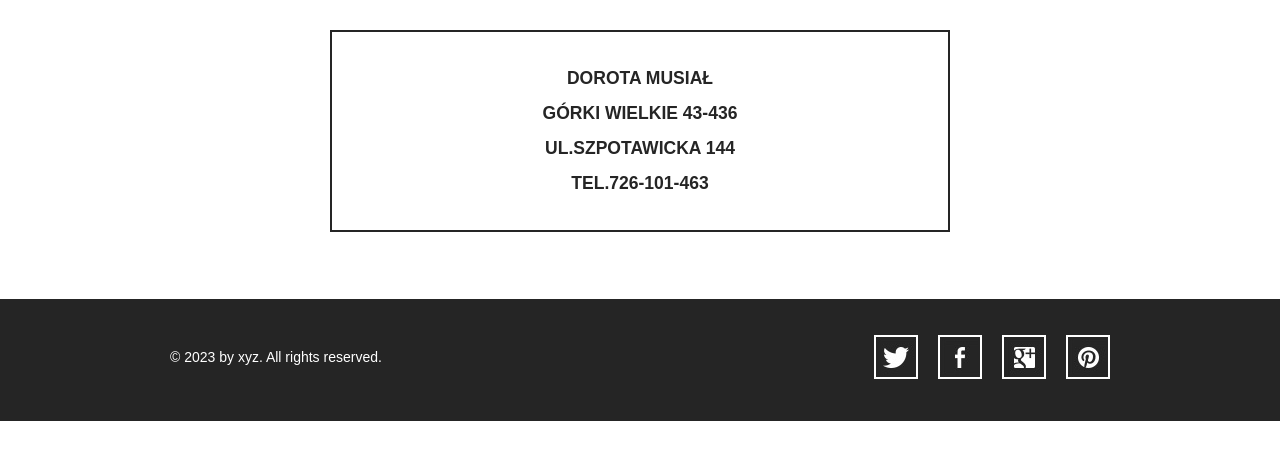
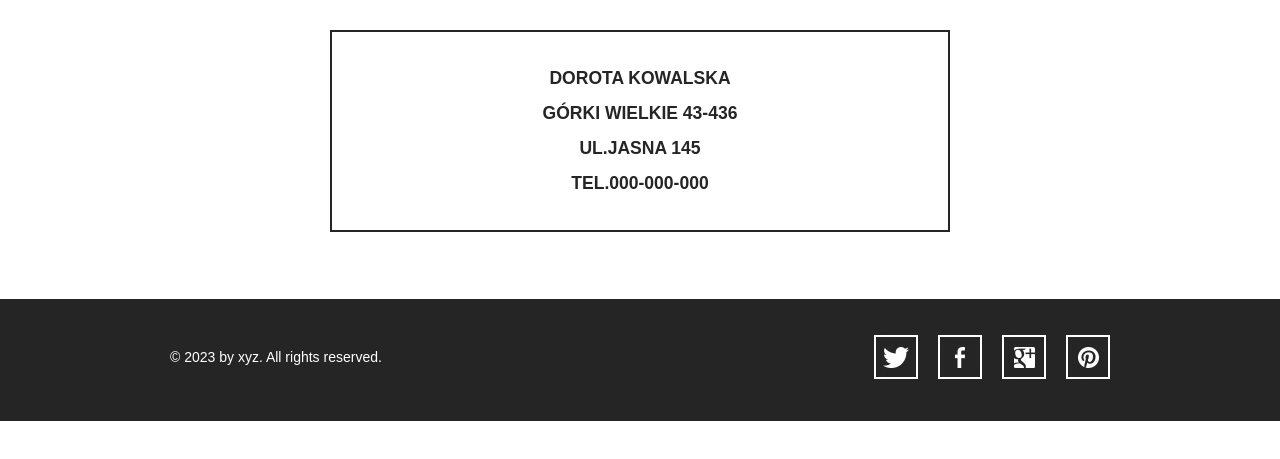
Before and after one commit to R1PeR/HtmlPage, a plain HTML site: page contact.html in a window 1280 px wide. Shown: the part 203-662 px from the top of the page. Drawn offline with Linux system fonts and the light colour scheme.

Commit message:
Fourth
Fixed title
Fixed contact data

```diff
--- a/contact.html
+++ b/contact.html
@@ -4,7 +4,7 @@
 <head>
 	<meta charset="UTF-8">
 	<meta name="viewport" content="width=device-width, initial-scale=1.0">
-	<title>Contact - Mustache Enthusiast</title>
+	<title>Contact - DOR-GARDEN</title>
 	<link rel="stylesheet" type="text/css" href="css/style.css">
 	<link rel="stylesheet" type="text/css" href="css/mobile.css" media="screen and (max-width : 568px)">
 	<script type="text/javascript" src="js/mobile.js"></script>
@@ -32,10 +32,10 @@
 	<div id="body">
 		<h1><span>address and number</span></h1>
 			<div class="contact">
-				<h3>Dorota Musiał</h3>
+				<h3>Dorota Kowalska</h3>
 				<h3>Górki Wielkie 43-436</h3>
-				<h3>ul.Szpotawicka 144</h3>
-				<h3>tel.726-101-463</h3>
+				<h3>ul.Jasna 145</h3>
+				<h3>tel.000-000-000</h3>
 			</div>
 	</div>
 	<div id="footer">
```
